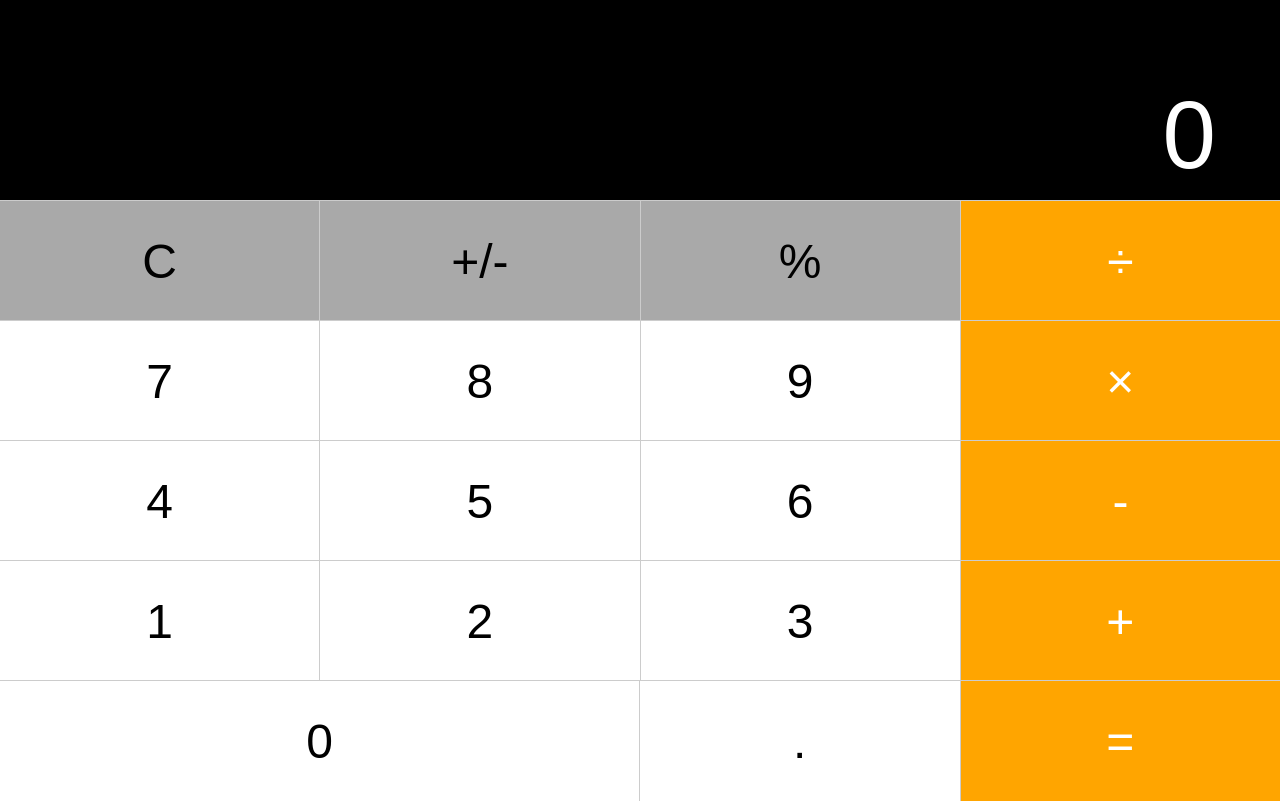
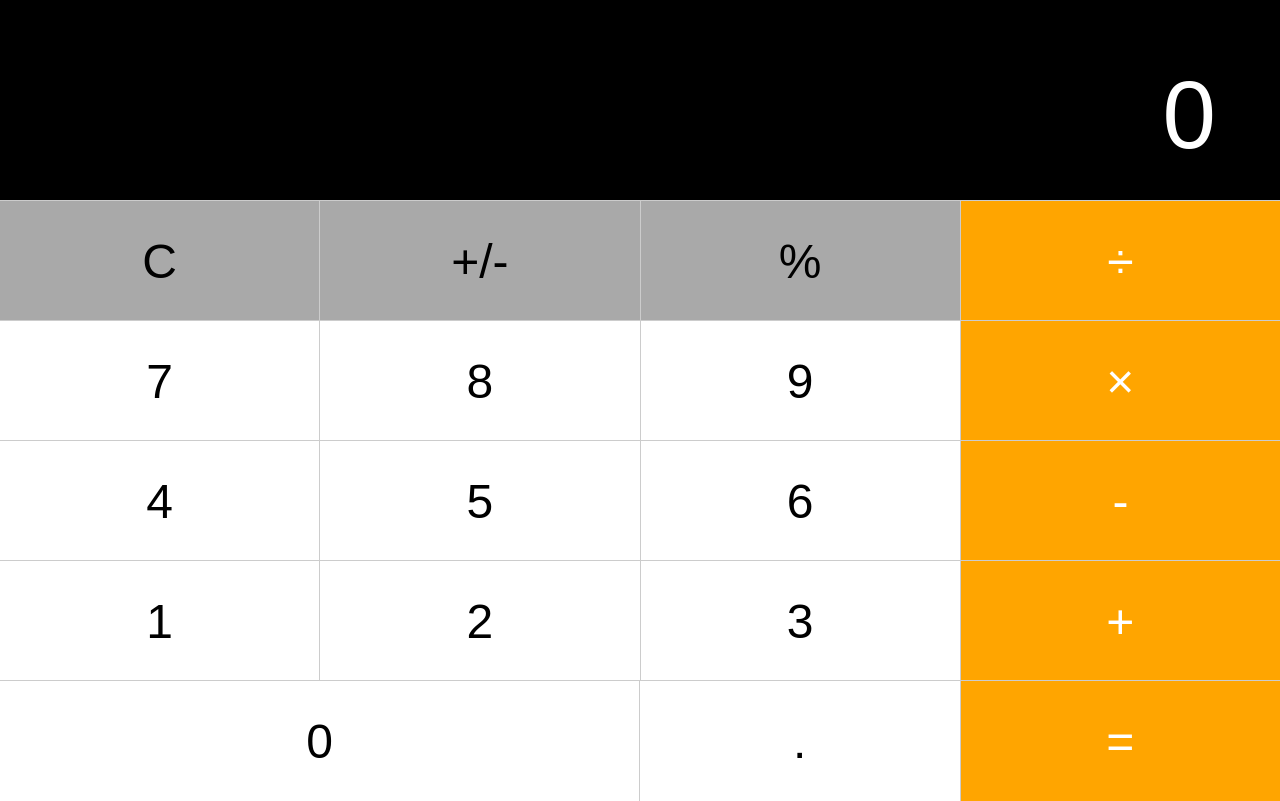
Before and after one commit to skido1124/Calc, a PHP site: page / in a window 1280 px wide. Run offline with PHP 8.4, Linux system fonts and the light colour scheme.

Commit message:
バグ修正

```diff
--- a/index.css
+++ b/index.css
@@ -3,7 +3,7 @@
 html, body {
   height: 100%;
   margin: 0;
-  font-family: 游ゴシック体, 'Yu Gothic', YuGothic, 'ヒラギノ角ゴシック Pro', 'Hiragino Kaku Gothic Pro', メイリオ, Meiryo, Osaka, 'ＭＳ Ｐゴシック', 'MS PGothic', sans-serif;
+  font-family: 'ヒラギノ角ゴシック Pro', 'Hiragino Kaku Gothic Pro', メイリオ, Meiryo, Osaka, 'ＭＳ Ｐゴシック', 'MS PGothic', sans-serif;
 }
 
 .container {
@@ -18,7 +18,7 @@ header {
 
 .output {
   position: absolute;
-  top: 40%;
+  top: 30%;
   right: 5%;
   color: white;
   font-size: 96px;
--- a/index.js
+++ b/index.js
@@ -18,10 +18,14 @@ var numeric = function(val){
 };
 
 var setCalc = function(operator){
+  if (input === '') {
+    return;
+  }
+
   if (!output) {
     output = input;
     refreshInput();
-  } else if (input > 0 && calc) {
+  } else if (input > 0 && calc && output > 0) {
     equal();
   }
 
@@ -31,7 +35,7 @@ var setCalc = function(operator){
 var equal = function(){
   var input1, input2;
 
-  if (!calc || input === '') {
+  if (!calc || input === '' || output === '') {
     return;
   }
 
@@ -156,3 +160,6 @@ $(function(){
     $(this).text(val);
   });
 });
+
+console.log('success');
+console.error('error!!');
```
